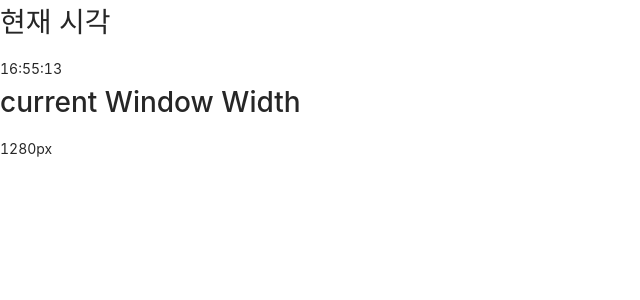
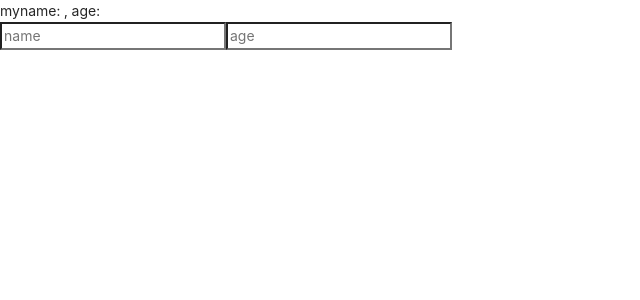
Before and after one commit to ajyng/REACT-STUDY, a React (Create React App) app: page / in a window 1280 px wide. Shown: the top 300 px of the page, without its empty margins (0-640 px from the left). Built offline with nearby package versions, Linux system fonts and the light colour scheme.

Commit message:
reducer와 userReducer Hook

```diff
--- /dev/null
+++ b/src/App6.js
@@ -0,0 +1,46 @@
+import React, { useState, useReducer } from 'react';
+
+const SET_NAME = "SET_NAME";
+const SET_AGE = "SET_AGE";
+
+const reducer = (prevState, action) => {
+    const { type, value } = action;
+    if ( type === SET_NAME) {
+        return { ...prevState, myname: value };
+    }
+    else if ( type === SET_AGE) {
+        return { ...prevState, age: value };
+    }
+
+    return prevState;
+};
+
+const App = () => {
+    const [ state, dispatch ] = useReducer(reducer, { myname: '', age: '' }); // myname, age => 초기 값
+    const { myname, age } = state;
+    const onChange = (e) => {
+        const { name: type, value } = e.target;
+        dispatch( { type, value } );
+    }
+
+    // const [person, setPerson] = useState({ myname: '', age: ''});
+    // const { myname, age } = person;
+    // const onChange = (e) => {
+    //     const { name, value } = e.target;
+    //     setPerson(prevState=> ({
+    //         ...prevState,
+    //         [name]: value,
+    //     }))
+    // }
+
+    return (
+        <div>
+            myname: { myname }, age: { age }
+            <br />
+            <input type="text" name="SET_NAME" placeholder="name" onChange={onChange} />
+            <input type="text" name="SET_AGE" placeholder="age" onChange={onChange} />
+        </div>
+    );
+};
+
+export default App;
--- a/src/index.js
+++ b/src/index.js
@@ -6,13 +6,14 @@
 import App3 from './App3';
 import App4 from './App4';
 import App5 from './App5';
+import App6 from './App6';
 import TodoList from 'TodoList';
 import EpisodeList from 'EpisodeList';
 import reportWebVitals from './reportWebVitals';
 
 ReactDOM.render(
   <React.StrictMode>
-    <App5 />
+    <App6 />
   </React.StrictMode>,
   document.getElementById('root')
 );
```
Also changed, not shown: 1 other file (tests, documents, lock files or other folders).
